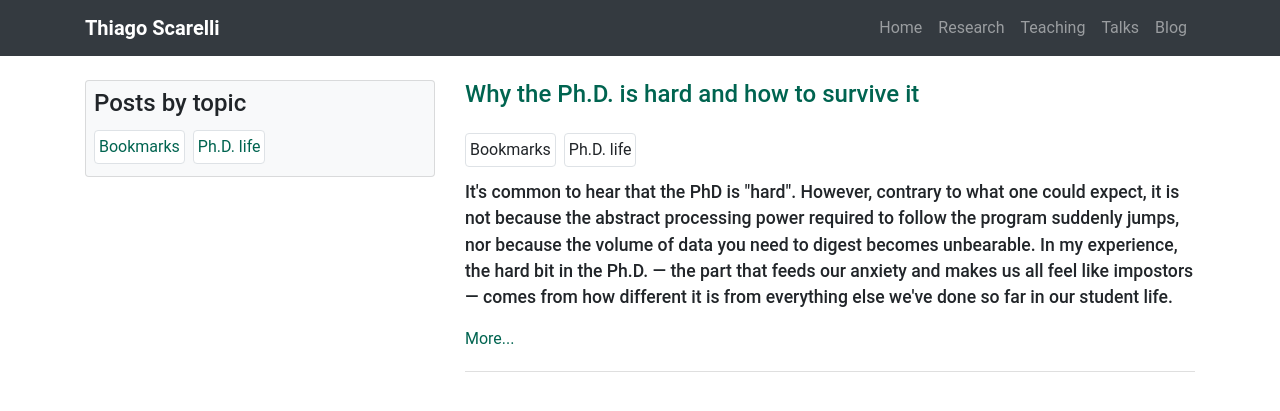
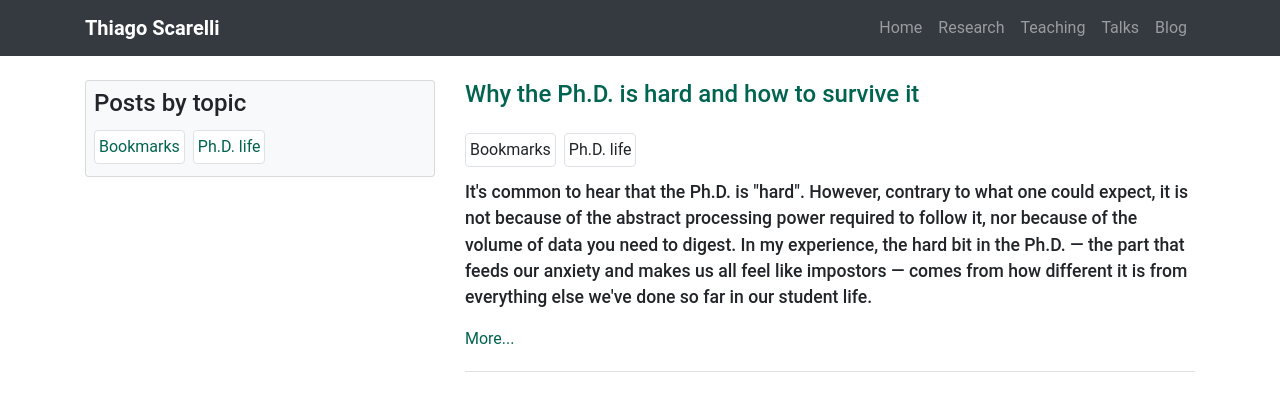
Before and after one commit to thiagoscarelli/thiagoscarelli.github.io, a Jekyll site: the page built from _pages/blog.md, in a window 1280 px wide. Shown: the top 411 px of the page. Built offline with Jekyll 4.4.1, drawn with Linux system fonts in a browser that asks for light colours.

Commit message:
Update 2020-08-12-PhD-life-tips.md

```diff
--- a/_posts/2020-08-12-PhD-life-tips.md
+++ b/_posts/2020-08-12-PhD-life-tips.md
@@ -8,7 +8,7 @@
   - Ph.D. life
 ---
 
-<p class="lead">It's common to hear that the PhD is "hard". However, contrary to what one could expect, it is not because the abstract processing power required to follow the program suddenly jumps, nor because the volume of data you need to digest becomes unbearable. In my experience, the hard bit in the Ph.D. &mdash; the part that feeds our anxiety and makes us all feel like impostors &mdash; comes from how different it is from everything else we've done so far in our student life.</p>
+<p class="lead">It's common to hear that the Ph.D. is "hard". However, contrary to what one could expect, it is not because of the abstract processing power required to follow it, nor because of the volume of data you need to digest. In my experience, the hard bit in the Ph.D. &mdash; the part that feeds our anxiety and makes us all feel like impostors &mdash; comes from how different it is from everything else we've done so far in our student life.</p>
 
 <!--more-->
 
```
